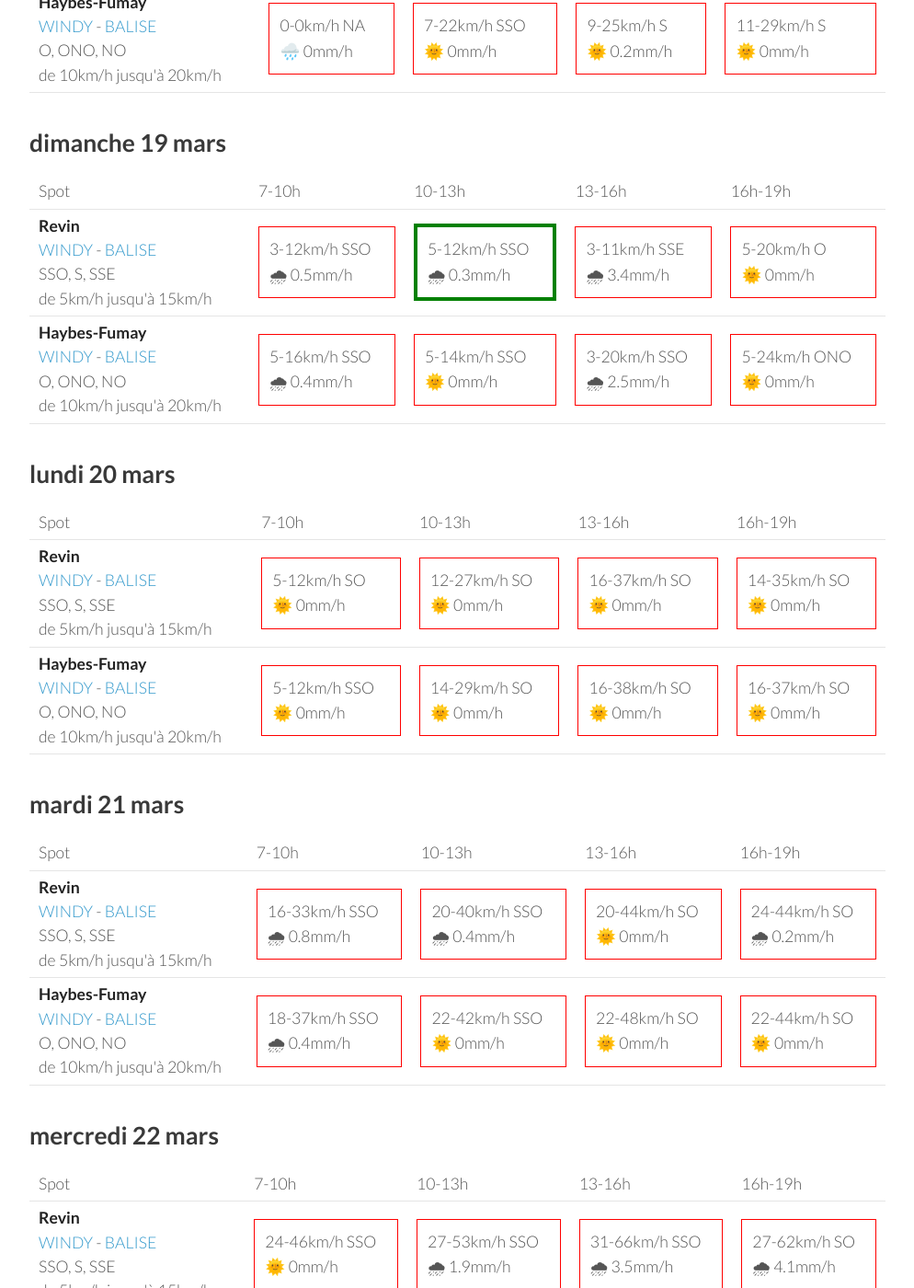
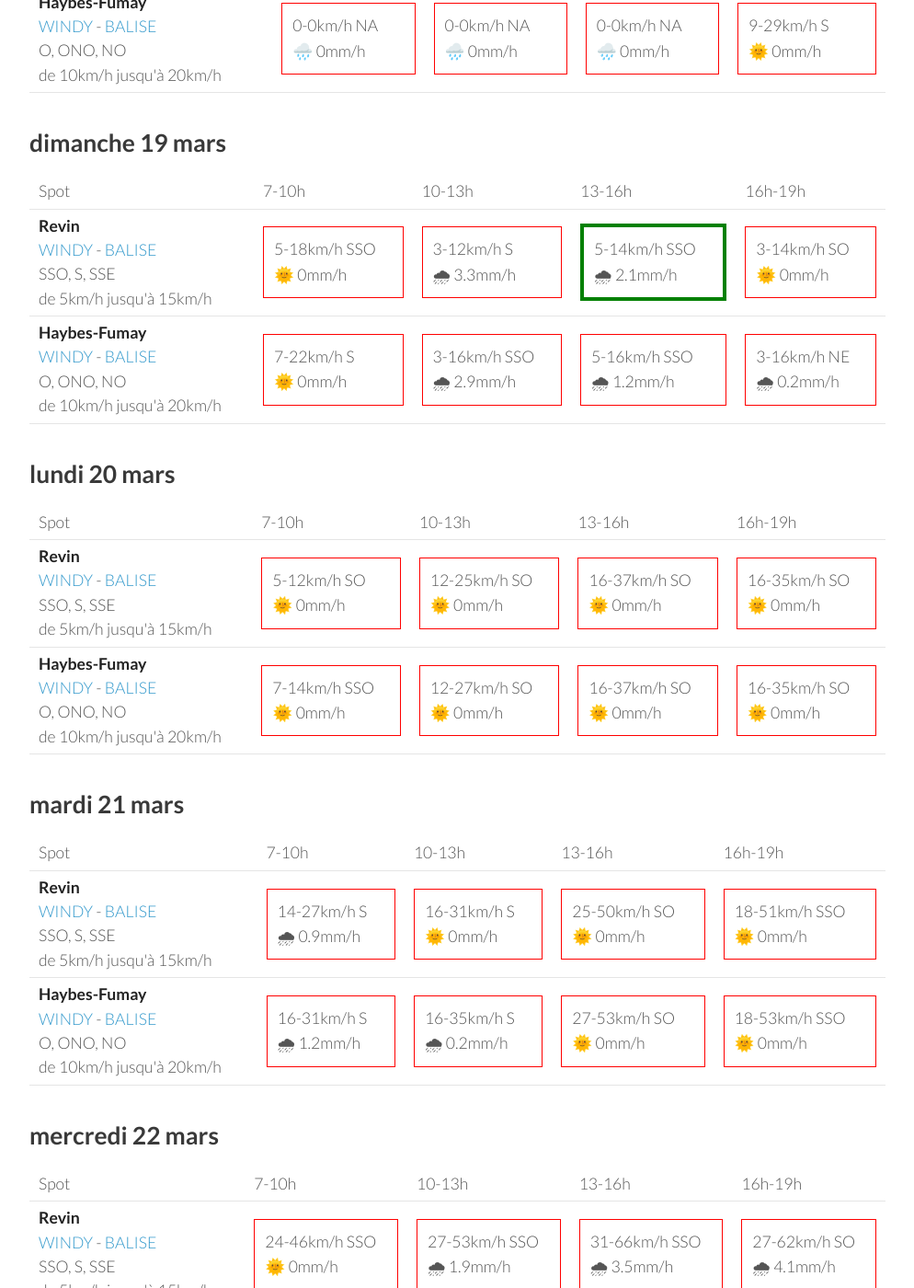
Before and after one commit to parapente-dans-le-nord/parapente-dans-le-nord.github.io, a Jekyll site: the page built from ardennes.markdown, in a window 1280 px wide and 1400 px high, scrolled down 499 px. Shown: the whole window at 92% size, without its empty margins (26-1020 px from the left). Built offline with Jekyll 4.4.1, drawn with Linux system fonts in a browser that asks for light colours; some of the changed text lies outside the part shown.

Commit message:
update index.markdown

```diff
--- a/ardennes.markdown
+++ b/ardennes.markdown
@@ -25,18 +25,18 @@ page mise à jour le samedi 18 mars 13:10
         <td><strong>Revin</strong><br><a href="https://windy.com/49.948/4.625?49.543,4.625,8">WINDY</a> - <span class=""><a href="http://www.balisemeteo.com/balise.php?idBalise=5019">BALISE</a> </span><br> <span class="vent-favorable">SSO, S, SSE</span><br><span class="force-vent">de 5km/h jusqu'à 15km/h</span> </td>
 
             <td><div class="not-flyable"><p>0-0km/h NA</p><p>🌧️ 0mm/h</p></div></td>
-            <td><div class="not-flyable"><p>7-18km/h S</p><p>🌞 0mm/h</p></div></td>
-            <td><div class="not-flyable"><p>11-27km/h S</p><p>🌞 0.3mm/h</p></div></td>
-            <td><div class="not-flyable"><p>12-31km/h SSE</p><p>🌞 0mm/h</p></div></td>
+            <td><div class="not-flyable"><p>0-0km/h NA</p><p>🌧️ 0mm/h</p></div></td>
+            <td><div class="not-flyable"><p>0-0km/h NA</p><p>🌧️ 0mm/h</p></div></td>
+            <td><div class="not-flyable"><p>12-29km/h S</p><p>🌞 0mm/h</p></div></td>
 
     </tr>
 <tr>
         <td><strong>Haybes-Fumay</strong><br><a href="https://windy.com/49.998/4.715?49.913,4.738,10">WINDY</a> - <span class=""><a href="http://www.balisemeteo.com/balise.php?idBalise=104">BALISE</a> </span><br> <span class="vent-favorable">O, ONO, NO</span><br><span class="force-vent">de 10km/h jusqu'à 20km/h</span> </td>
 
             <td><div class="not-flyable"><p>0-0km/h NA</p><p>🌧️ 0mm/h</p></div></td>
-            <td><div class="not-flyable"><p>7-22km/h SSO</p><p>🌞 0mm/h</p></div></td>
-            <td><div class="not-flyable"><p>9-25km/h S</p><p>🌞 0.2mm/h</p></div></td>
-            <td><div class="not-flyable"><p>11-29km/h S</p><p>🌞 0mm/h</p></div></td>
+            <td><div class="not-flyable"><p>0-0km/h NA</p><p>🌧️ 0mm/h</p></div></td>
+            <td><div class="not-flyable"><p>0-0km/h NA</p><p>🌧️ 0mm/h</p></div></td>
+            <td><div class="not-flyable"><p>9-29km/h S</p><p>🌞 0mm/h</p></div></td>
 
     </tr>
 
@@ -58,20 +58,20 @@ page mise à jour le samedi 18 mars 13:10
 <tr>
         <td><strong>Revin</strong><br><a href="https://windy.com/49.948/4.625?49.543,4.625,8">WINDY</a> - <span class=""><a href="http://www.balisemeteo.com/balise.php?idBalise=5019">BALISE</a> </span><br> <span class="vent-favorable">SSO, S, SSE</span><br><span class="force-vent">de 5km/h jusqu'à 15km/h</span> </td>
 
-            <td><div class="not-flyable"><p>3-12km/h SSO</p><p>🌧 0.5mm/h</p></div></td>
-            <td><div class="flyable"><p>5-12km/h SSO</p><p>🌧 0.3mm/h</p></div></td>
-            <td><div class="not-flyable"><p>3-11km/h SSE</p><p>🌧 3.4mm/h</p></div></td>
-            <td><div class="not-flyable"><p>5-20km/h O</p><p>🌞 0mm/h</p></div></td>
+            <td><div class="not-flyable"><p>5-18km/h SSO</p><p>🌞 0mm/h</p></div></td>
+            <td><div class="not-flyable"><p>3-12km/h S</p><p>🌧 3.3mm/h</p></div></td>
+            <td><div class="flyable"><p>5-14km/h SSO</p><p>🌧 2.1mm/h</p></div></td>
+            <td><div class="not-flyable"><p>3-14km/h SO</p><p>🌞 0mm/h</p></div></td>
 
 
     </tr>
 <tr>
         <td><strong>Haybes-Fumay</strong><br><a href="https://windy.com/49.998/4.715?49.913,4.738,10">WINDY</a> - <span class=""><a href="http://www.balisemeteo.com/balise.php?idBalise=104">BALISE</a> </span><br> <span class="vent-favorable">O, ONO, NO</span><br><span class="force-vent">de 10km/h jusqu'à 20km/h</span> </td>
 
-            <td><div class="not-flyable"><p>5-16km/h SSO</p><p>🌧 0.4mm/h</p></div></td>
-            <td><div class="not-flyable"><p>5-14km/h SSO</p><p>🌞 0mm/h</p></div></td>
-            <td><div class="not-flyable"><p>3-20km/h SSO</p><p>🌧 2.5mm/h</p></div></td>
-            <td><div class="not-flyable"><p>5-24km/h ONO</p><p>🌞 0mm/h</p></div></td>
+            <td><div class="not-flyable"><p>7-22km/h S</p><p>🌞 0mm/h</p></div></td>
+            <td><div class="not-flyable"><p>3-16km/h SSO</p><p>🌧 2.9mm/h</p></div></td>
+            <td><div class="not-flyable"><p>5-16km/h SSO</p><p>🌧 1.2mm/h</p></div></td>
+            <td><div class="not-flyable"><p>3-16km/h NE</p><p>🌧 0.2mm/h</p></div></td>
 
 
     </tr>
@@ -95,19 +95,19 @@ page mise à jour le samedi 18 mars 13:10
         <td><strong>Revin</strong><br><a href="https://windy.com/49.948/4.625?49.543,4.625,8">WINDY</a> - <span class=""><a href="http://www.balisemeteo.com/balise.php?idBalise=5019">BALISE</a> </span><br> <span class="vent-favorable">SSO, S, SSE</span><br><span class="force-vent">de 5km/h jusqu'à 15km/h</span> </td>
 
             <td><div class="not-flyable"><p>5-12km/h SO</p><p>🌞 0mm/h</p></div></td>
-            <td><div class="not-flyable"><p>12-27km/h SO</p><p>🌞 0mm/h</p></div></td>
+            <td><div class="not-flyable"><p>12-25km/h SO</p><p>🌞 0mm/h</p></div></td>
             <td><div class="not-flyable"><p>16-37km/h SO</p><p>🌞 0mm/h</p></div></td>
-            <td><div class="not-flyable"><p>14-35km/h SO</p><p>🌞 0mm/h</p></div></td>
+            <td><div class="not-flyable"><p>16-35km/h SO</p><p>🌞 0mm/h</p></div></td>
 
 
     </tr>
 <tr>
         <td><strong>Haybes-Fumay</strong><br><a href="https://windy.com/49.998/4.715?49.913,4.738,10">WINDY</a> - <span class=""><a href="http://www.balisemeteo.com/balise.php?idBalise=104">BALISE</a> </span><br> <span class="vent-favorable">O, ONO, NO</span><br><span class="force-vent">de 10km/h jusqu'à 20km/h</span> </td>
 
-            <td><div class="not-flyable"><p>5-12km/h SSO</p><p>🌞 0mm/h</p></div></td>
-            <td><div class="not-flyable"><p>14-29km/h SO</p><p>🌞 0mm/h</p></div></td>
-            <td><div class="not-flyable"><p>16-38km/h SO</p><p>🌞 0mm/h</p></div></td>
+            <td><div class="not-flyable"><p>7-14km/h SSO</p><p>🌞 0mm/h</p></div></td>
+            <td><div class="not-flyable"><p>12-27km/h SO</p><p>🌞 0mm/h</p></div></td>
             <td><div class="not-flyable"><p>16-37km/h SO</p><p>🌞 0mm/h</p></div></td>
+            <td><div class="not-flyable"><p>16-35km/h SO</p><p>🌞 0mm/h</p></div></td>
 
 
     </tr>
@@ -130,20 +130,20 @@ page mise à jour le samedi 18 mars 13:10
 <tr>
         <td><strong>Revin</strong><br><a href="https://windy.com/49.948/4.625?49.543,4.625,8">WINDY</a> - <span class=""><a href="http://www.balisemeteo.com/balise.php?idBalise=5019">BALISE</a> </span><br> <span class="vent-favorable">SSO, S, SSE</span><br><span class="force-vent">de 5km/h jusqu'à 15km/h</span> </td>
 
-            <td><div class="not-flyable"><p>16-33km/h SSO</p><p>🌧 0.8mm/h</p></div></td>
-            <td><div class="not-flyable"><p>20-40km/h SSO</p><p>🌧 0.4mm/h</p></div></td>
-            <td><div class="not-flyable"><p>20-44km/h SO</p><p>🌞 0mm/h</p></div></td>
-            <td><div class="not-flyable"><p>24-44km/h SO</p><p>🌧 0.2mm/h</p></div></td>
+            <td><div class="not-flyable"><p>14-27km/h S</p><p>🌧 0.9mm/h</p></div></td>
+            <td><div class="not-flyable"><p>16-31km/h S</p><p>🌞 0mm/h</p></div></td>
+            <td><div class="not-flyable"><p>25-50km/h SO</p><p>🌞 0mm/h</p></div></td>
+            <td><div class="not-flyable"><p>18-51km/h SSO</p><p>🌞 0mm/h</p></div></td>
 
 
     </tr>
 <tr>
         <td><strong>Haybes-Fumay</strong><br><a href="https://windy.com/49.998/4.715?49.913,4.738,10">WINDY</a> - <span class=""><a href="http://www.balisemeteo.com/balise.php?idBalise=104">BALISE</a> </span><br> <span class="vent-favorable">O, ONO, NO</span><br><span class="force-vent">de 10km/h jusqu'à 20km/h</span> </td>
 
-            <td><div class="not-flyable"><p>18-37km/h SSO</p><p>🌧 0.4mm/h</p></div></td>
-            <td><div class="not-flyable"><p>22-42km/h SSO</p><p>🌞 0mm/h</p></div></td>
-            <td><div class="not-flyable"><p>22-48km/h SO</p><p>🌞 0mm/h</p></div></td>
-            <td><div class="not-flyable"><p>22-44km/h SO</p><p>🌞 0mm/h</p></div></td>
+            <td><div class="not-flyable"><p>16-31km/h S</p><p>🌧 1.2mm/h</p></div></td>
+            <td><div class="not-flyable"><p>16-35km/h S</p><p>🌧 0.2mm/h</p></div></td>
+            <td><div class="not-flyable"><p>27-53km/h SO</p><p>🌞 0mm/h</p></div></td>
+            <td><div class="not-flyable"><p>18-53km/h SSO</p><p>🌞 0mm/h</p></div></td>
 
 
     </tr>
```
Also changed, not shown: other parts of ardennes.markdown (+1 -1 lines).
